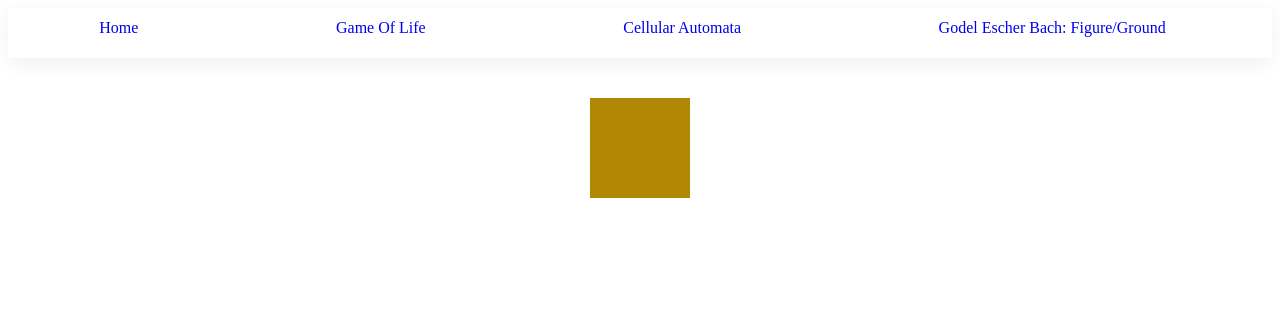
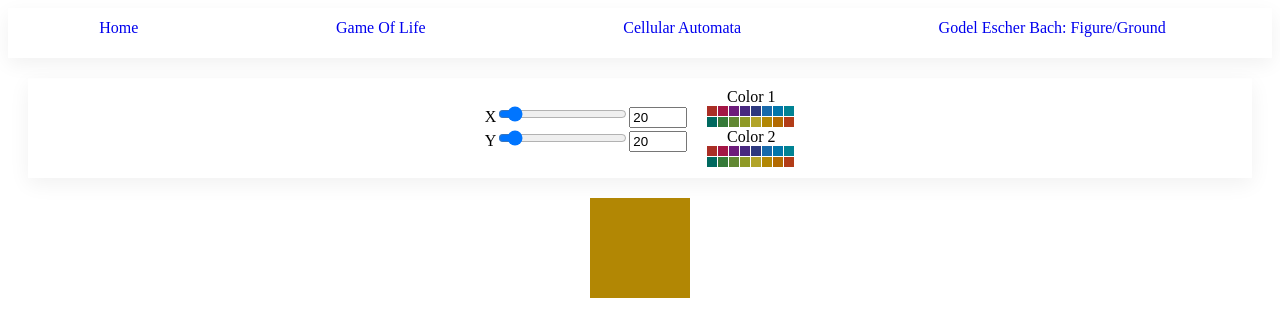
Before and after one commit to JohYoshida/computational-models, a Next.js app: page /GEB-figure-ground in a window 1280 px wide. Shown: the top 336 px of the page. Built offline with nearby package versions, Linux system fonts and the light colour scheme.

Commit message:
Added input and color controls

```diff
--- a/pages/GEB-figure-ground.js
+++ b/pages/GEB-figure-ground.js
@@ -14,22 +14,85 @@ export default class GEBFigureGround extends Component {
       x: 20,
       y: 20,
       data: [{}],
+      firstColor: "#b28704",
+      secondColor: "#357a38",
+      figure: [1],
+      ground: [2, 4],
+      groundSize: 2,
+      current: 0,
     };
   }
 
   render() {
-    const { data, x, y } = this.state;
+    const { data, x, y, firstColor, secondColor } = this.state;
     return (
       <Layout>
         <Controls>
+          <div style={columnStyle}>
+            <InputNumber
+              name="X"
+              val={x}
+              updateVal={this.updateInputX}
+              min={1}
+              max={256}
+              displayValue={false}
+            />
+            <InputNumber
+              name="Y"
+              val={y}
+              updateVal={this.updateInputY}
+              min={1}
+              max={256}
+              displayValue={false}
+            />
+          </div>
+          <div style={columnStyle}>
+            <ColorPicker id={1} updateColor={this.updateColor} />
+            <ColorPicker id={2} updateColor={this.updateColor} />
+          </div>
         </Controls>
         <TwoDPlane
           x={x}
           y={y}
           data={this.state.data}
+          firstColor={firstColor}
+          secondColor={secondColor}
           defaultStatus="dead"
         />
       </Layout>
     );
   }
+
+  updateInputX = evt => {
+    const x = Number(evt.target.value);
+    this.setState({ x });
+  };
+
+  updateInputY = evt => {
+    const y = Number(evt.target.value);
+    this.setState({ y });
+  };
+
+  updateColor = (target, color) => {
+    if (target === 1) {
+      this.setState({ firstColor: color });
+    }
+    if (target === 2) {
+      this.setState({ secondColor: color });
+    }
+  };
+
 }
+
+// Styles
+const rowStyle = {
+  display: "flex",
+  flexDirection: "row"
+};
+
+const columnStyle = {
+  display: "flex",
+  flexDirection: "column",
+  alignItems: "center",
+  margin: 10
+};
```
